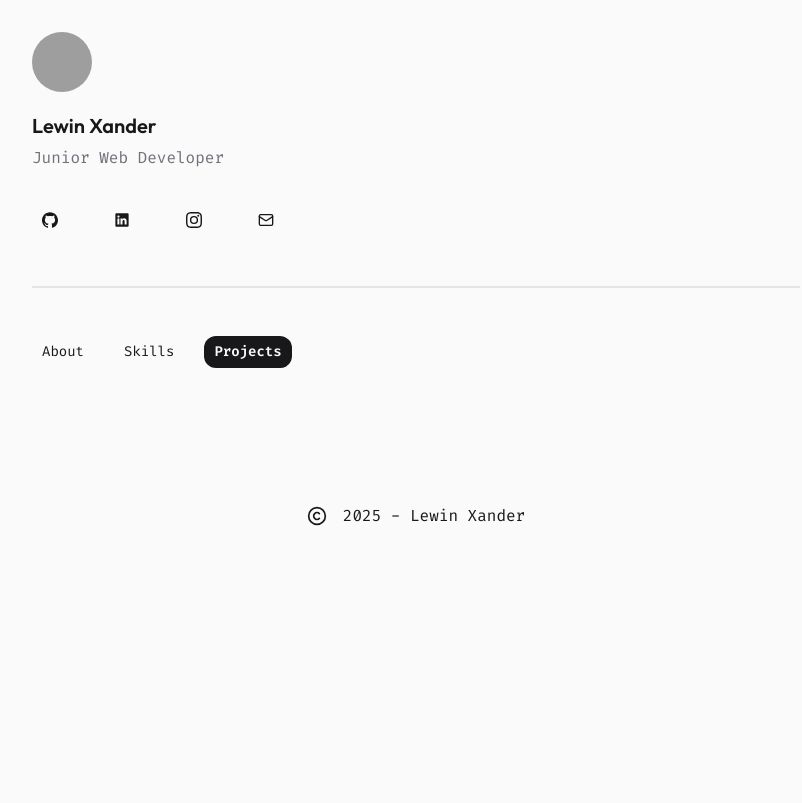
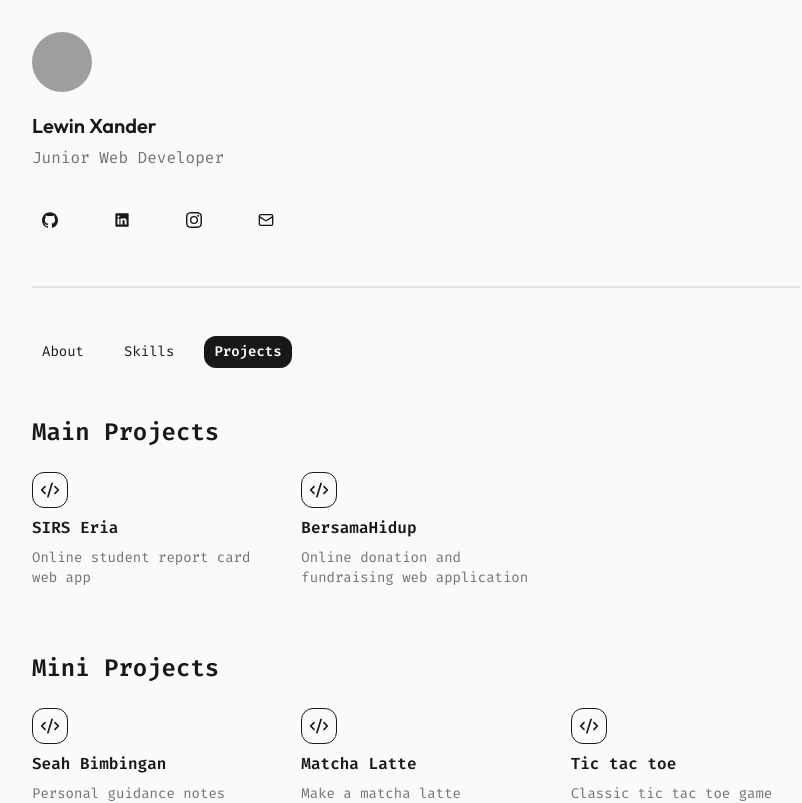
Before and after one commit to caclm10/new-portfolio, a Next.js app: page /projects in a window 1280 px wide. Shown: the top 803 px of the page, without its empty margins (224-1026 px from the left). Built offline with nearby package versions, Linux system fonts and the light colour scheme; grey boxes are pictures that could not be loaded.

Commit message:
feat: add projects page content

```diff
--- a/app/(main)/page.tsx
+++ b/app/(main)/page.tsx
@@ -3,28 +3,15 @@ import Link from "next/link";
 
 import { Button } from "@/components/button";
 import {
-    Modal,
-    ModalBody,
-    ModalCancel,
-    ModalContent,
-    ModalDescription,
-    ModalFooter,
-    ModalHeader,
-    ModalTitle,
-    ModalTrigger,
-} from "@/components/modal";
-import {
-    ContactButton,
     Features,
-    FeaturesItem,
-    FeaturesList,
     FeaturesTitle,
     Timeline,
     TimelineDetail,
     TimelineItem,
     TimelineTitle,
 } from "@/features/portfolio/components";
-import { projects } from "@/features/portfolio/data/projects";
+import { ProjectList } from "@/features/portfolio/components/project";
+import { highlightedProjects } from "@/features/portfolio/data/projects";
 
 function IndexPage() {
     return (
@@ -100,56 +87,9 @@ function IndexPage() {
             </Timeline>
 
             <Features>
-                <FeaturesTitle>Projects</FeaturesTitle>
+                <FeaturesTitle>Highlighted Projects</FeaturesTitle>
 
-                <FeaturesList>
-                    {projects.map((project) => (
-                        <Modal key={project.title}>
-                            <ModalTrigger asChild>
-                                <FeaturesItem
-                                    title={project.title}
-                                    description={project.description}
-                                />
-                            </ModalTrigger>
-
-                            <ModalContent>
-                                <ModalHeader>
-                                    <ModalTitle>
-                                        {project.modal?.title || project.title}
-                                    </ModalTitle>
-                                    <ModalDescription>
-                                        {project.modal?.description ||
-                                            project.description}
-                                    </ModalDescription>
-                                </ModalHeader>
-
-                                <ModalBody>
-                                    {project.links.length > 0 && (
-                                        <div className="flex items-center gap-3">
-                                            {project.links.map((link) => (
-                                                <ContactButton
-                                                    key={link.url}
-                                                    icon={link.icon}
-                                                    url={link.url}
-                                                    label={link.label}
-                                                    alt={link.alt}
-                                                    variant="outline"
-                                                />
-                                            ))}
-                                        </div>
-                                    )}
-                                    <p className="text-justify">
-                                        {project.about}
-                                    </p>
-                                </ModalBody>
-
-                                <ModalFooter>
-                                    <ModalCancel>Close</ModalCancel>
-                                </ModalFooter>
-                            </ModalContent>
-                        </Modal>
-                    ))}
-                </FeaturesList>
+                <ProjectList items={highlightedProjects} />
 
                 <div className="flex justify-end">
                     <Button
--- a/app/(main)/projects/page.tsx
+++ b/app/(main)/projects/page.tsx
@@ -1,9 +1,22 @@
+import { Features, FeaturesTitle } from "@/features/portfolio/components";
+import { ProjectList } from "@/features/portfolio/components/project";
+import { mainProjects, miniProjects } from "@/features/portfolio/data/projects";
+
 function ProjectsPage() {
     return (
-        <>
-            {/*  */}
-            {/*  */}
-        </>
+        <div className="flex flex-col gap-16">
+            <Features>
+                <FeaturesTitle>Main Projects</FeaturesTitle>
+
+                <ProjectList items={mainProjects} />
+            </Features>
+
+            <Features>
+                <FeaturesTitle>Mini Projects</FeaturesTitle>
+
+                <ProjectList items={miniProjects} />
+            </Features>
+        </div>
     );
 }
 
--- /dev/null
+++ b/features/portfolio/components/project.tsx
@@ -0,0 +1,69 @@
+import {
+    Modal,
+    ModalBody,
+    ModalCancel,
+    ModalContent,
+    ModalDescription,
+    ModalFooter,
+    ModalHeader,
+    ModalTitle,
+    ModalTrigger,
+} from "@/components/modal";
+import { ContactButton } from "@/features/portfolio/components/contact-button";
+import {
+    FeaturesItem,
+    FeaturesList,
+} from "@/features/portfolio/components/features";
+import type { Project } from "@/features/portfolio/data/projects";
+
+function ProjectList({ items }: { items: Project[] }) {
+    return (
+        <FeaturesList>
+            {items.map((item) => (
+                <Modal key={item.title}>
+                    <ModalTrigger asChild>
+                        <FeaturesItem
+                            title={item.title}
+                            description={item.description}
+                        />
+                    </ModalTrigger>
+
+                    <ModalContent>
+                        <ModalHeader>
+                            <ModalTitle>
+                                {item.modal?.title || item.title}
+                            </ModalTitle>
+                            <ModalDescription>
+                                {item.modal?.description || item.description}
+                            </ModalDescription>
+                        </ModalHeader>
+
+                        <ModalBody>
+                            {item.links.length > 0 && (
+                                <div className="flex items-center gap-3">
+                                    {item.links.map((link) => (
+                                        <ContactButton
+                                            key={link.url}
+                                            icon={link.icon}
+                                            url={link.url}
+                                            label={link.label}
+                                            alt={link.alt}
+                                            variant="outline"
+                                        />
+                                    ))}
+                                </div>
+                            )}
+                            <p className="text-justify">{item.about}</p>
+                        </ModalBody>
+
+                        <ModalFooter>
+                            <ModalCancel>Close</ModalCancel>
+                        </ModalFooter>
+                    </ModalContent>
+                </Modal>
+            ))}
+        </FeaturesList>
+    );
+}
+
+export { ProjectList };
--- a/features/portfolio/data/projects.ts
+++ b/features/portfolio/data/projects.ts
@@ -1,5 +1,6 @@
+import { GlobeIcon } from "lucide-react";
+
 import { GithubIcon } from "@/components/icons";
-import { GlobeIcon } from "lucide-react";
 
 interface ProjectLink {
     url: string;
@@ -8,7 +9,7 @@ interface ProjectLink {
     icon: React.ComponentType;
 }
 
-interface Project {
+export interface Project {
     title: string;
     description: string;
     about: string;
@@ -19,7 +20,7 @@ interface Project {
     };
 }
 
-const projects: Project[] = [
+const mainProjects: Project[] = [
     {
         title: "SIRS Eria",
         description: "Online student report card web app",
@@ -55,6 +56,9 @@ const projects: Project[] = [
             },
         ],
     },
+];
+
+const miniProjects: Project[] = [
     {
         title: "Seah Bimbingan",
         description: "Personal guidance notes app.",
@@ -68,12 +72,56 @@ const projects: Project[] = [
             },
             {
                 icon: GlobeIcon,
-                url: "https://seah-bimbingan.vercel.app/",
+                url: "https://seah-bimbingan.vercel.app",
                 label: "Seah Bimbingan Live Web",
+                alt: "Web",
+            },
+        ],
+    },
+    {
+        title: "Matcha Latte",
+        description: "Make a matcha latte",
+        about: `Just a simple tutorial to make an Iced Matcha Latte. Built using Astro.`,
+        links: [
+            {
+                icon: GithubIcon,
+                url: "https://github.com/caclm10/matcha-latte",
+                label: "Matcha Latte Repository",
+                alt: "Github",
+            },
+            {
+                icon: GlobeIcon,
+                url: "https://caclm10.github.io/matcha-latte",
+                label: "Matcha Latte Live Web",
+                alt: "Web",
+            },
+        ],
+    },
+    {
+        title: "Tic tac toe",
+        description: "Classic tic tac toe game",
+        about: `Simple implementation of the classic game Tic Tac Toe. The game is built using HTML, CSS and JavaScript.`,
+        links: [
+            {
+                icon: GithubIcon,
+                url: "https://github.com/caclm10/tic-tac-toe",
+                label: "Tic tac toe Repository",
+                alt: "Github",
+            },
+            {
+                icon: GlobeIcon,
+                url: "https://caclm10.github.io/tic-tac-toe",
+                label: "Tic tac toe Live Web",
                 alt: "Web",
             },
         ],
     },
 ];
 
-export { projects };
+const highlightedProjects: Project[] = [
+    mainProjects[0],
+    mainProjects[1],
+    miniProjects[0],
+];
+
+export { highlightedProjects, mainProjects, miniProjects };
```
